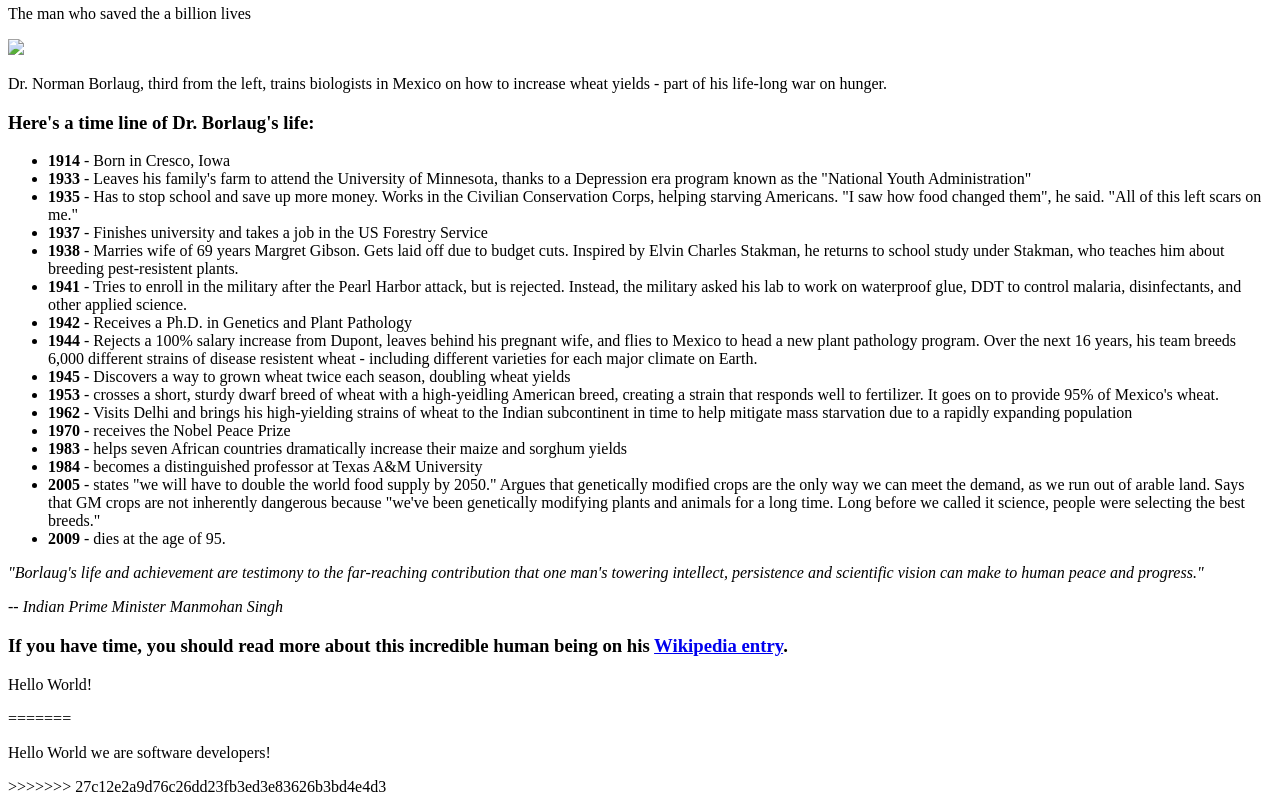
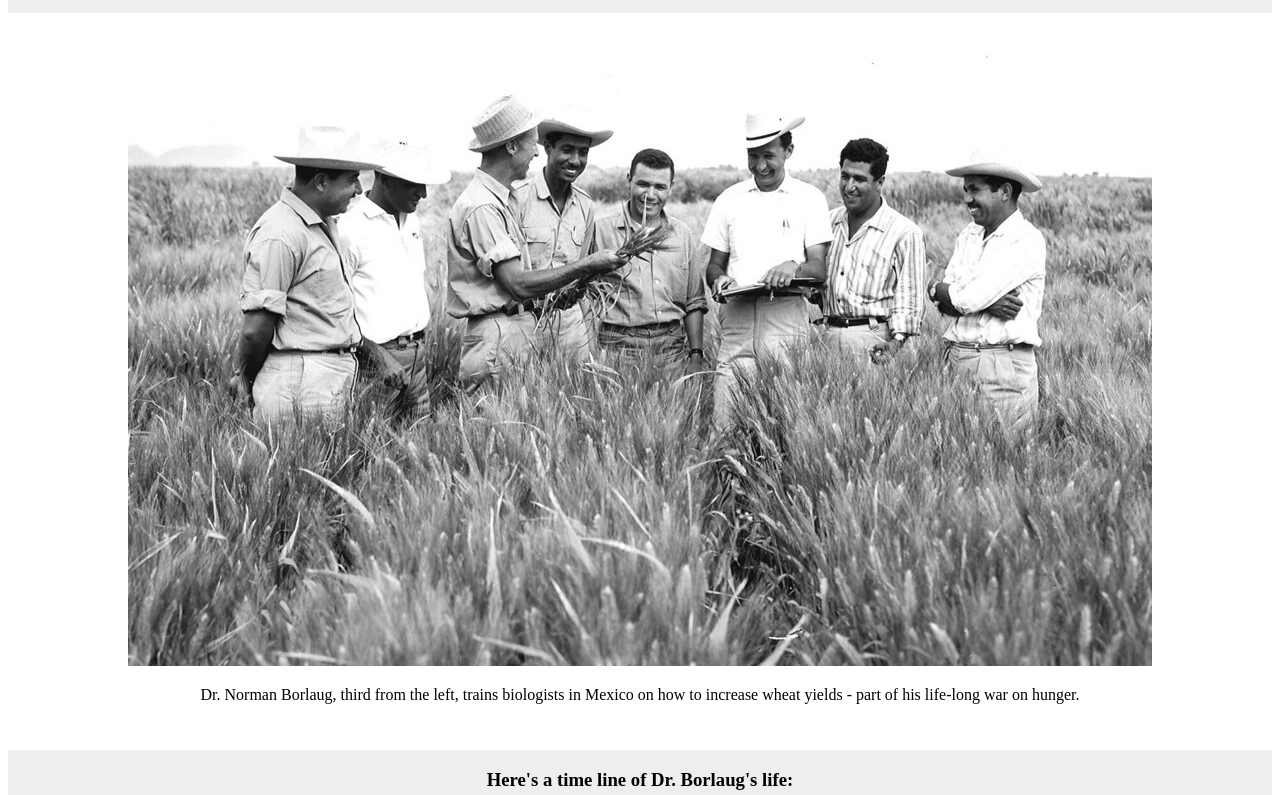
Before and after one commit to nagy-mekya/Css-for-nagy-john, a plain HTML site: page index.html in a window 1280 px wide. Shown: the part 101-896 px from the top of the page. Drawn offline with Linux system fonts and the light colour scheme.

Commit message:
adding the css file

```diff
--- a/css/style.css
+++ b/css/style.css
@@ -0,0 +1,29 @@
+#main{
+    margin: auto;
+    background-color: #EEEEEE;
+  }
+
+  #image {
+    max-width: 100%;
+    height: 100%;
+
+  }
+  #img-div {
+    padding: 30px 20px;
+    background-color: white;
+  }
+
+  #tribute-info {
+    padding-left: 20%;
+    padding-right: 20%;
+    /* width: 60%; */
+  }
+
+  #tribute-info h3, #title, #img-div{
+    text-align: center;
+
+  }
+
+  #tribute-info li{
+    line-height: 2.5rem;
+  }
--- a/index.html
+++ b/index.html
@@ -6,7 +6,6 @@
     <link rel="stylesheet" href="css/style.css">
   </head>
 
-<<<<<<< HEAD
     <body>
       <div id="main">
         <div id="title">
@@ -15,7 +14,7 @@
 
         </div>
         <div id="img-div">
-          <img id="image" src="assets/tribute-page-main-image.jpg"/>
+          <img id="image" src="css/tribute-page-main-image.jpg"/>
           <p id="img-caption">Dr. Norman Borlaug, third from the left, trains biologists in Mexico on how to increase wheat yields - part of his life-long war on hunger.</p>
         </div>
 
@@ -55,11 +54,7 @@
           <p><h3>If you have time, you should read more about this incredible human being on his <a href="https://en.wikipedia.org/wiki/Norman_Borlaug">Wikipedia entry</a>.</h3></p>
         </div>
       </div>
-    <p>Hello World!</p>
-=======
-  <body>
-    <p>Hello World we are software developers!</p>
->>>>>>> 27c12e2a9d76c26dd23fb3ed3e83626b3bd4e4d3
+
     <script src="https://cdn.freecodecamp.org/testable-projects-fcc/v1/bundle.js"></script>
 
     <!--
```
Also changed, not shown: css/tribute-page-main-image.jpg (added).
